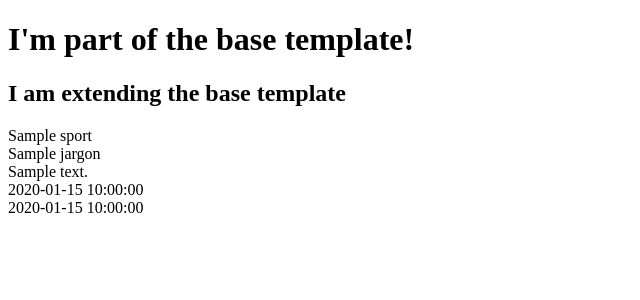
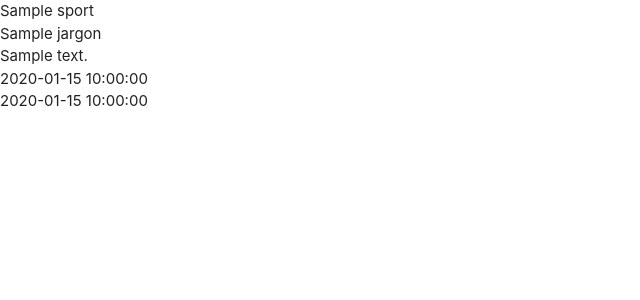
Before and after one commit to Code-Institute-Submissions/martinjohnson26-Milestone3, a Flask app: page / in a window 1280 px wide. Shown: the top 300 px of the page, without its empty margins (0-640 px from the left). Run offline with Flask 2, Linux system fonts and the light colour scheme; a database or web service that is not in the repository returns one stand-in record (values such as "Sample title"); some libraries are stand-ins or nearby versions.

Commit message:
set up static file and links to Materialize

```diff
--- a/templates/base.html
+++ b/templates/base.html
@@ -3,11 +3,23 @@
 <head>
     <meta charset="UTF-8">
     <meta name="viewport" content="width=device-width, initial-scale=1.0">
+    <link rel="stylesheet" href="https://cdnjs.cloudflare.com/ajax/libs/font-awesome/5.15.1/css/all.min.css"
+        integrity="sha512-+4zCK9k+qNFUR5X+cKL9EIR+ZOhtIloNl9GIKS57V1MyNsYpYcUrUeQc9vNfzsWfV28IaLL3i96P9sdNyeRssA==" crossorigin="anonymous" />
+    <link rel="stylesheet" href="https://cdnjs.cloudflare.com/ajax/libs/materialize/1.0.0/css/materialize.min.css" type ="text/css">
+    <link rel="stylesheet" href="{{ url_for('static', filename='css/style.css') }}" type="text/css">
+    {% block styles %}
+    {% endblock %}
     <title>Sporting Jargons</title>
 </head>
 <body>
-	<h1>I'm part of the base template!</h1>
+
 	{% block content %}
 	{% endblock %}
+
+    <script src="https://code.jquery.com/jquery-3.5.1.min.js" integrity="sha256-9/aliU8dGd2tb6OSsuzixeV4y/faTqgFtohetphbbj0=" crossorigin="anonymous"></script>
+    <script src="https://cdnjs.cloudflare.com/ajax/libs/materialize/1.0.0/js/materialize.min.js"></script>
+    <script src="{{ url_for('static', filename='js/script.js') }}"></script>
+    {% block scripts %}
+    {% endblock %}
 </body>
 </html>
--- a/templates/jargons.html
+++ b/templates/jargons.html
@@ -1,7 +1,7 @@
 {% extends "base.html"%}
 {% block content %}
 
-    <h2>I am extending the base template</h2>
+
     {% for jargon in jargons %}
         {{ jargon.sport }}<br>
         {{ jargon.jargon_name }}<br>
```
Also changed, not shown: static/css/style.css (added), static/js/script.js (added).
